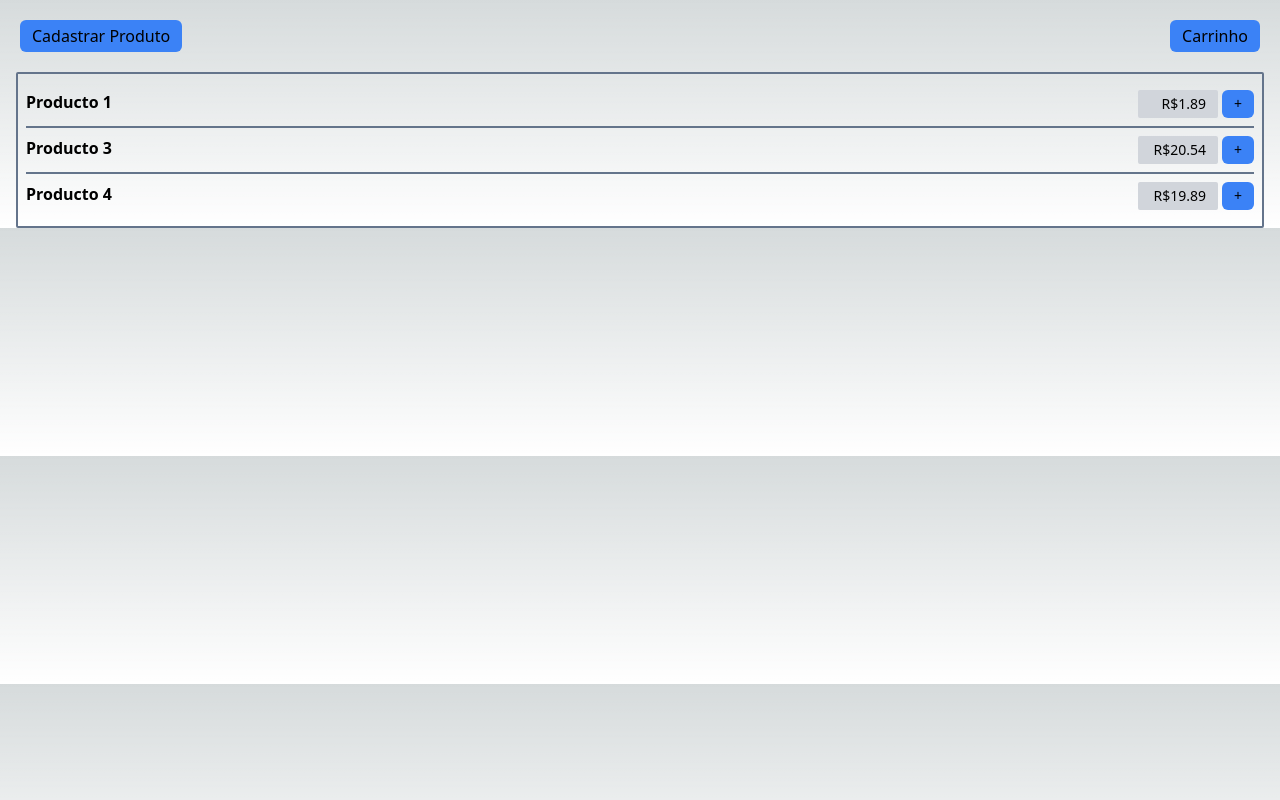
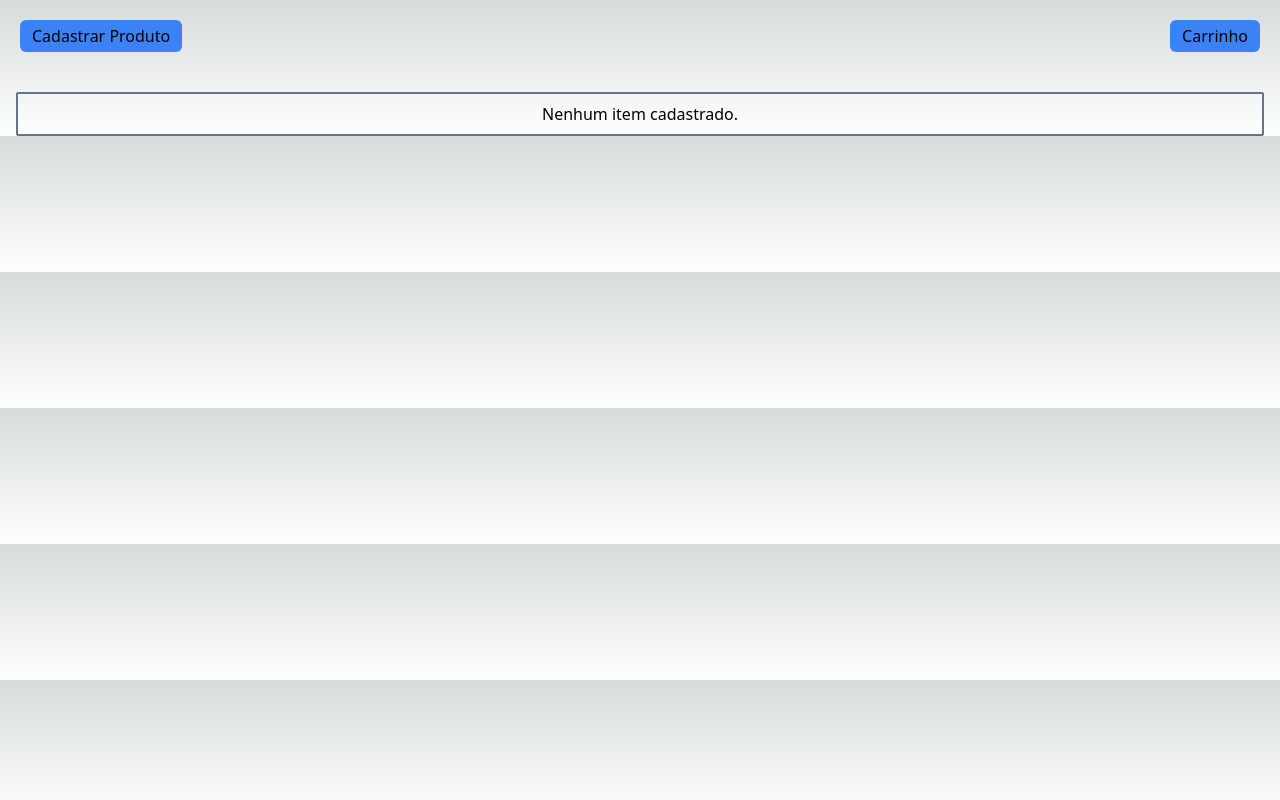
Before and after one commit to vinicius-assis/mission-challenge, a Next.js app: page / in a window 1280 px wide. Built offline with nearby package versions, Linux system fonts and the light colour scheme.

Commit message:
feat: add product in registered list

```diff
--- a/mock/productItems.ts
+++ /dev/null
@@ -1,17 +0,0 @@
-export const productItems = [
-  {
-    id: '321231232131',
-    productName: 'Producto 1',
-    price: 1.89
-  },
-  {
-    id: '321221233123243131',
-    productName: 'Producto 3',
-    price: 20.54
-  },
-  {
-    id: '32124512356123123121316',
-    productName: 'Producto 4',
-    price: 19.89
-  }
-]
--- a/src/app/page.tsx
+++ b/src/app/page.tsx
@@ -1,12 +1,15 @@
 'use client'
 
 import ProductList from "@/components/Organisms/ProductList/ProductList";
-import { productItems } from "../../mock/productItems";
+import { ProductContext } from "@/context/ProductContext";
+import { useContext } from "react";
 
 export default function Home() {
+  const { products } = useContext(ProductContext)
+
   return (
     <main>
-      <ProductList data={productItems} />
+      <ProductList data={products} />
     </main>
   )
 }
--- a/src/components/Organisms/ProductList/ProductList.tsx
+++ b/src/components/Organisms/ProductList/ProductList.tsx
@@ -11,8 +11,8 @@ const ProductList = ({ data }: IProductList) => {
 
   return (
     <ul className="p-2 mx-4 border-2 rounded-sm border-solid border-slate-500">
-      {data?.map((product: IProductData, index: number) => {
-        const { id, productName, price } = product
+      {data?.map((item: IProductData, index: number) => {
+        const { id, product: productName, price } = item
         const lastItem = data?.length === index + 1
         return (
           <ProductItem
--- a/src/context/ProductContext.tsx
+++ b/src/context/ProductContext.tsx
@@ -21,10 +21,9 @@ const productReducer = (state: any, action: any) => {
 export const ProductContext = createContext<any>(INITIAL_STATE)
 
 export const ProductProvider: React.FC<IProvider> = ({ children }) => {
-  const [state, dispatch] = useReducer(productReducer, INITIAL_STATE)
-
+  const [products, dispatch] = useReducer(productReducer, INITIAL_STATE)
   return (
-    <ProductContext.Provider value={{ state, dispatch }}>
+    <ProductContext.Provider value={{ products, dispatch }}>
       {children}
     </ProductContext.Provider>
   )
--- a/src/protocols/product-list.d.ts
+++ b/src/protocols/product-list.d.ts
@@ -4,6 +4,6 @@ interface IProductList {
 
 interface IProductData {
   id: string
-  productName: string
+  product: string
   price: number
 }
```
